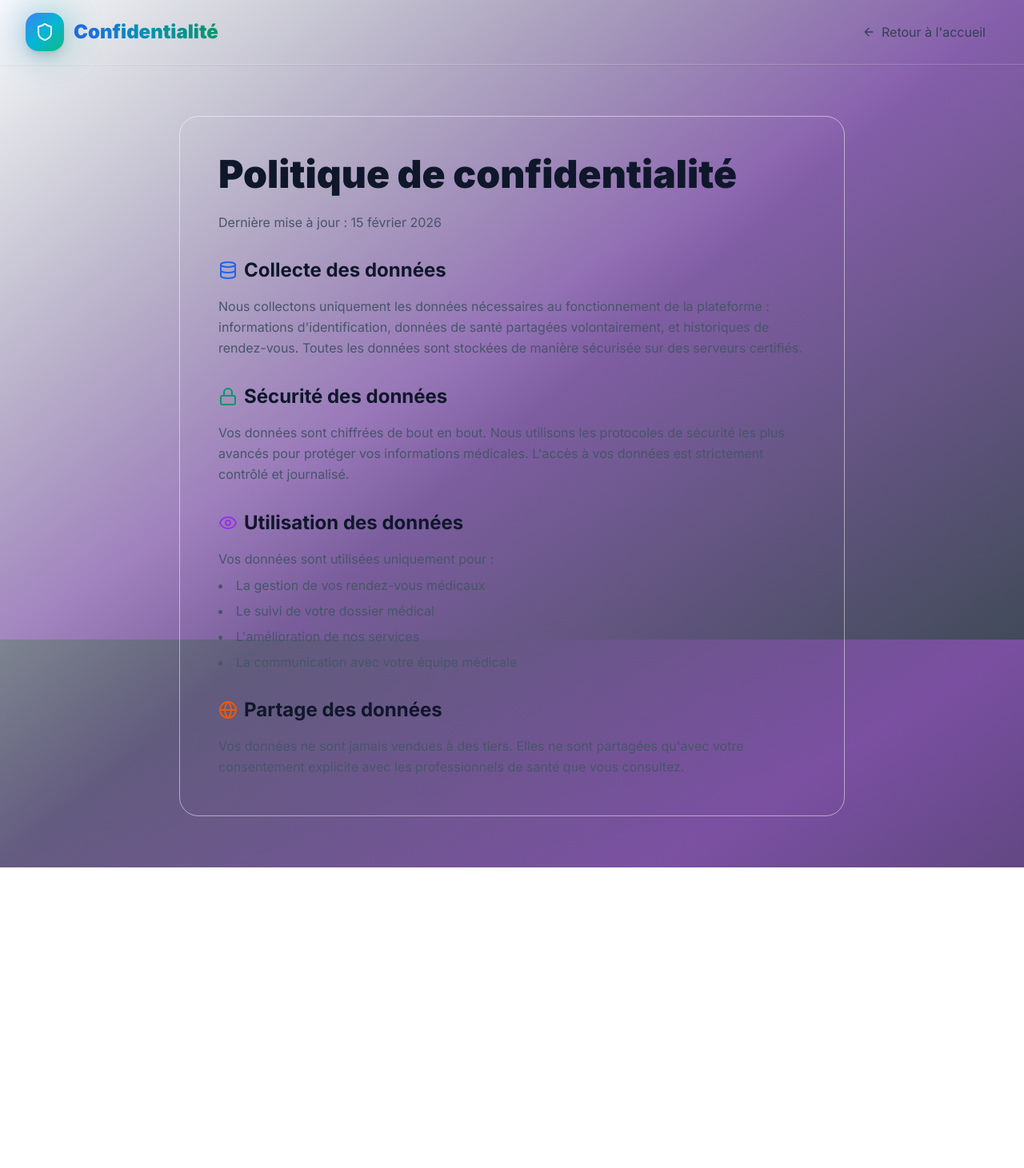
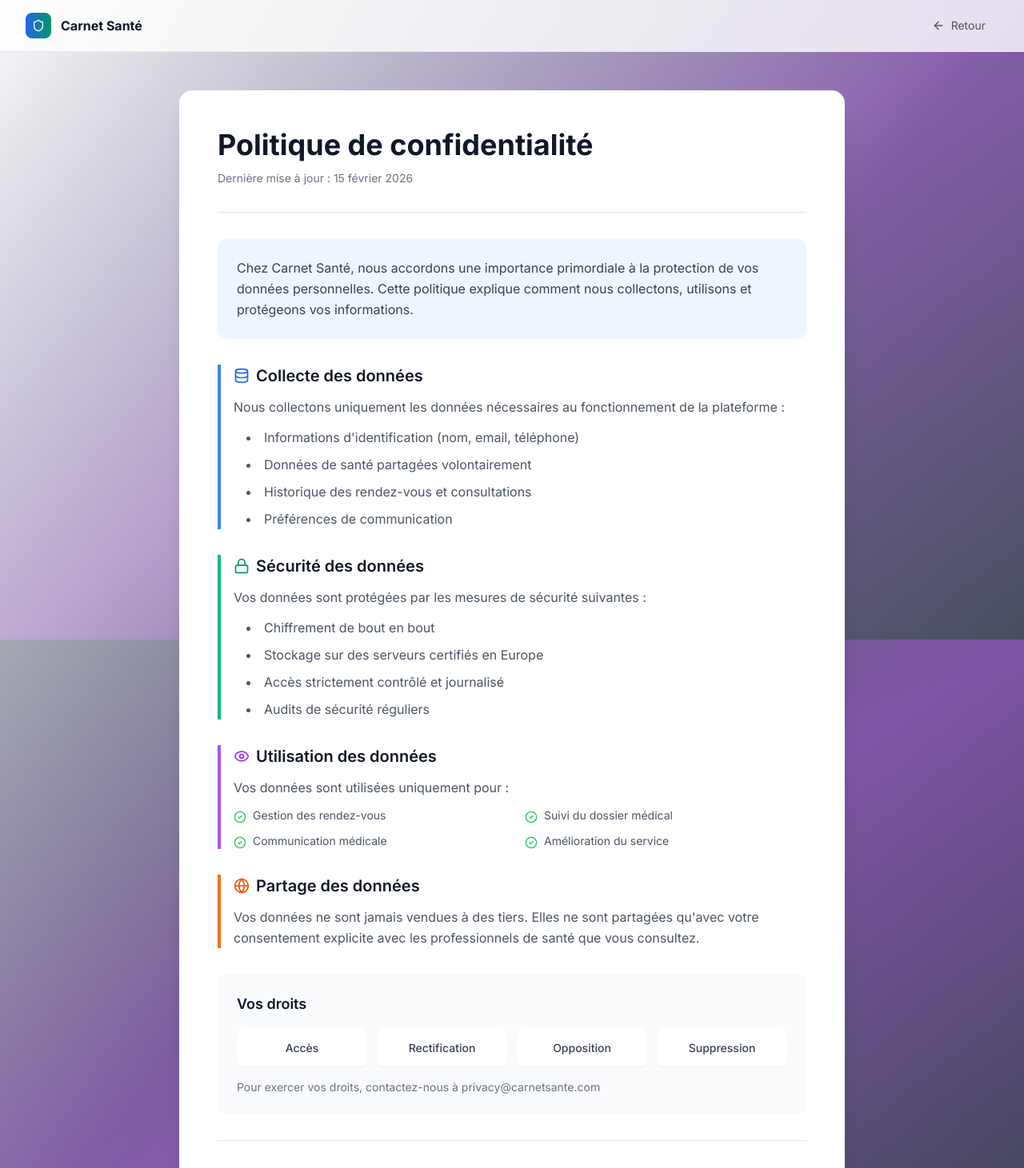
Before and after one commit to Djeupisne/carnet-sante-frontend, a React (Vite) app: page /privacy in a window 1280 px wide. Shown: the top 1461 px of the page at 80% size. Before the commit the page ends 1085 px from the top, so only its background shows below. Built offline with nearby package versions, Linux system fonts and the light colour scheme.

Commit message:
Update PrivacyPage.tsx

```diff
--- a/src/pages/PrivacyPage.tsx
+++ b/src/pages/PrivacyPage.tsx
@@ -1,96 +1,156 @@
 import React from 'react';
 import { Link } from 'react-router-dom';
-import { Shield, ArrowLeft, Lock, Eye, Database, Globe } from 'lucide-react';
+import { Shield, ArrowLeft, Lock, Eye, Database, Globe, CheckCircle2 } from 'lucide-react';
 
 const PrivacyPage: React.FC = () => {
   return (
     <div className="min-h-screen bg-gradient-to-br from-slate-50 via-blue-50/30 to-emerald-50/20">
-      {/* Header */}
-      <nav className="glass sticky top-0 z-50 border-b border-white/20 shadow-sm">
+      {/* Header simplifié */}
+      <nav className="bg-white/80 backdrop-blur-md sticky top-0 z-50 border-b border-gray-200">
         <div className="max-w-7xl mx-auto px-4 sm:px-6 lg:px-8">
-          <div className="flex justify-between items-center h-20">
-            <Link to="/" className="flex items-center space-x-3 group">
-              <div className="relative">
-                <div className="absolute inset-0 bg-gradient-to-r from-blue-500 to-emerald-500 rounded-2xl blur-xl opacity-60 group-hover:opacity-100 transition-all duration-500"></div>
-                <div className="relative bg-gradient-to-br from-blue-500 via-cyan-500 to-emerald-500 p-3 rounded-2xl shadow-lg">
-                  <Shield className="w-6 h-6 text-white" />
-                </div>
+          <div className="flex justify-between items-center h-16">
+            <Link to="/" className="flex items-center space-x-3">
+              <div className="w-8 h-8 bg-gradient-to-r from-blue-600 to-emerald-600 rounded-lg flex items-center justify-center">
+                <Shield className="w-4 h-4 text-white" />
               </div>
-              <h1 className="text-2xl font-black bg-gradient-to-r from-blue-600 via-cyan-600 to-emerald-600 bg-clip-text text-transparent">
-                Confidentialité
-              </h1>
+              <span className="font-bold text-gray-900">Carnet Santé</span>
             </Link>
             <Link
               to="/"
-              className="flex items-center gap-2 px-4 py-2 text-slate-700 hover:text-blue-600 transition-colors"
+              className="flex items-center gap-2 px-4 py-2 text-gray-600 hover:text-gray-900 transition-colors text-sm"
             >
               <ArrowLeft className="w-4 h-4" />
-              Retour à l'accueil
+              Retour
             </Link>
           </div>
         </div>
       </nav>
 
-      {/* Contenu */}
-      <div className="max-w-4xl mx-auto px-4 sm:px-6 lg:px-8 py-16">
-        <div className="glass rounded-3xl p-8 md:p-12 border border-white/50">
-          <h1 className="text-4xl md:text-5xl font-black text-slate-900 mb-6">
-            Politique de confidentialité
-          </h1>
-          <p className="text-slate-600 mb-8">Dernière mise à jour : 15 février 2026</p>
+      {/* Contenu avec meilleure lisibilité */}
+      <div className="max-w-4xl mx-auto px-4 sm:px-6 lg:px-8 py-12">
+        <div className="bg-white rounded-2xl shadow-xl p-8 md:p-12">
+          {/* En-tête */}
+          <div className="border-b border-gray-200 pb-8 mb-8">
+            <h1 className="text-3xl md:text-4xl font-bold text-gray-900 mb-3">
+              Politique de confidentialité
+            </h1>
+            <p className="text-gray-500 text-sm">
+              Dernière mise à jour : 15 février 2026
+            </p>
+          </div>
 
+          {/* Introduction */}
+          <div className="bg-blue-50 rounded-xl p-6 mb-8">
+            <p className="text-gray-700 leading-relaxed">
+              Chez Carnet Santé, nous accordons une importance primordiale à la protection
+              de vos données personnelles. Cette politique explique comment nous collectons,
+              utilisons et protégeons vos informations.
+            </p>
+          </div>
+
+          {/* Sections avec meilleure hiérarchie visuelle */}
           <div className="space-y-8">
-            <section>
-              <h2 className="text-2xl font-bold text-slate-900 mb-4 flex items-center gap-2">
-                <Database className="w-6 h-6 text-blue-600" />
+            {/* Collecte des données */}
+            <section className="border-l-4 border-blue-500 pl-4">
+              <h2 className="text-xl font-semibold text-gray-900 mb-3 flex items-center gap-2">
+                <Database className="w-5 h-5 text-blue-600" />
                 Collecte des données
               </h2>
-              <p className="text-slate-600 leading-relaxed">
-                Nous collectons uniquement les données nécessaires au fonctionnement de la plateforme :
-                informations d'identification, données de santé partagées volontairement,
-                et historiques de rendez-vous. Toutes les données sont stockées de manière sécurisée
-                sur des serveurs certifiés.
-              </p>
+              <div className="space-y-3 text-gray-600 leading-relaxed">
+                <p>Nous collectons uniquement les données nécessaires au fonctionnement de la plateforme :</p>
+                <ul className="list-disc list-inside space-y-2 ml-4">
+                  <li>Informations d'identification (nom, email, téléphone)</li>
+                  <li>Données de santé partagées volontairement</li>
+                  <li>Historique des rendez-vous et consultations</li>
+                  <li>Préférences de communication</li>
+                </ul>
+              </div>
             </section>
 
-            <section>
-              <h2 className="text-2xl font-bold text-slate-900 mb-4 flex items-center gap-2">
-                <Lock className="w-6 h-6 text-emerald-600" />
+            {/* Sécurité des données */}
+            <section className="border-l-4 border-emerald-500 pl-4">
+              <h2 className="text-xl font-semibold text-gray-900 mb-3 flex items-center gap-2">
+                <Lock className="w-5 h-5 text-emerald-600" />
                 Sécurité des données
               </h2>
-              <p className="text-slate-600 leading-relaxed">
-                Vos données sont chiffrées de bout en bout. Nous utilisons les protocoles de sécurité
-                les plus avancés pour protéger vos informations médicales. L'accès à vos données est
-                strictement contrôlé et journalisé.
-              </p>
+              <div className="space-y-3 text-gray-600 leading-relaxed">
+                <p>Vos données sont protégées par les mesures de sécurité suivantes :</p>
+                <ul className="list-disc list-inside space-y-2 ml-4">
+                  <li>Chiffrement de bout en bout</li>
+                  <li>Stockage sur des serveurs certifiés en Europe</li>
+                  <li>Accès strictement contrôlé et journalisé</li>
+                  <li>Audits de sécurité réguliers</li>
+                </ul>
+              </div>
             </section>
 
-            <section>
-              <h2 className="text-2xl font-bold text-slate-900 mb-4 flex items-center gap-2">
-                <Eye className="w-6 h-6 text-purple-600" />
+            {/* Utilisation des données */}
+            <section className="border-l-4 border-purple-500 pl-4">
+              <h2 className="text-xl font-semibold text-gray-900 mb-3 flex items-center gap-2">
+                <Eye className="w-5 h-5 text-purple-600" />
                 Utilisation des données
               </h2>
-              <p className="text-slate-600 leading-relaxed">
-                Vos données sont utilisées uniquement pour :
-              </p>
-              <ul className="list-disc list-inside mt-2 space-y-2 text-slate-600">
-                <li>La gestion de vos rendez-vous médicaux</li>
-                <li>Le suivi de votre dossier médical</li>
-                <li>L'amélioration de nos services</li>
-                <li>La communication avec votre équipe médicale</li>
-              </ul>
+              <div className="space-y-3 text-gray-600 leading-relaxed">
+                <p>Vos données sont utilisées uniquement pour :</p>
+                <div className="grid grid-cols-1 md:grid-cols-2 gap-3 mt-3">
+                  <div className="flex items-start gap-2">
+                    <CheckCircle2 className="w-4 h-4 text-green-500 mt-1 flex-shrink-0" />
+                    <span className="text-sm">Gestion des rendez-vous</span>
+                  </div>
+                  <div className="flex items-start gap-2">
+                    <CheckCircle2 className="w-4 h-4 text-green-500 mt-1 flex-shrink-0" />
+                    <span className="text-sm">Suivi du dossier médical</span>
+                  </div>
+                  <div className="flex items-start gap-2">
+                    <CheckCircle2 className="w-4 h-4 text-green-500 mt-1 flex-shrink-0" />
+                    <span className="text-sm">Communication médicale</span>
+                  </div>
+                  <div className="flex items-start gap-2">
+                    <CheckCircle2 className="w-4 h-4 text-green-500 mt-1 flex-shrink-0" />
+                    <span className="text-sm">Amélioration du service</span>
+                  </div>
+                </div>
+              </div>
             </section>
 
-            <section>
-              <h2 className="text-2xl font-bold text-slate-900 mb-4 flex items-center gap-2">
-                <Globe className="w-6 h-6 text-orange-600" />
+            {/* Partage des données */}
+            <section className="border-l-4 border-orange-500 pl-4">
+              <h2 className="text-xl font-semibold text-gray-900 mb-3 flex items-center gap-2">
+                <Globe className="w-5 h-5 text-orange-600" />
                 Partage des données
               </h2>
-              <p className="text-slate-600 leading-relaxed">
+              <p className="text-gray-600 leading-relaxed">
                 Vos données ne sont jamais vendues à des tiers. Elles ne sont partagées qu'avec
                 votre consentement explicite avec les professionnels de santé que vous consultez.
               </p>
             </section>
+
+            {/* Vos droits */}
+            <section className="bg-gray-50 rounded-xl p-6 mt-8">
+              <h2 className="text-lg font-semibold text-gray-900 mb-4">Vos droits</h2>
+              <div className="grid grid-cols-2 md:grid-cols-4 gap-3">
+                {[
+                  "Accès", "Rectification", "Opposition", "Suppression"
+                ].map((droit, idx) => (
+                  <div key={idx} className="bg-white rounded-lg p-3 text-center shadow-sm">
+                    <span className="text-sm font-medium text-gray-700">{droit}</span>
+                  </div>
+                ))}
+              </div>
+              <p className="text-sm text-gray-500 mt-4">
+                Pour exercer vos droits, contactez-nous à privacy@carnetsante.com
+              </p>
+            </section>
+          </div>
+
+          {/* Contact */}
+          <div className="mt-8 pt-8 border-t border-gray-200">
+            <p className="text-sm text-gray-500">
+              Pour toute question concernant cette politique, contactez notre délégué à la protection des données :
+              <a href="mailto:dpo@carnetsante.com" className="text-blue-600 hover:underline ml-1">
+                dpo@carnetsante.com
+              </a>
+            </p>
           </div>
         </div>
       </div>
```
